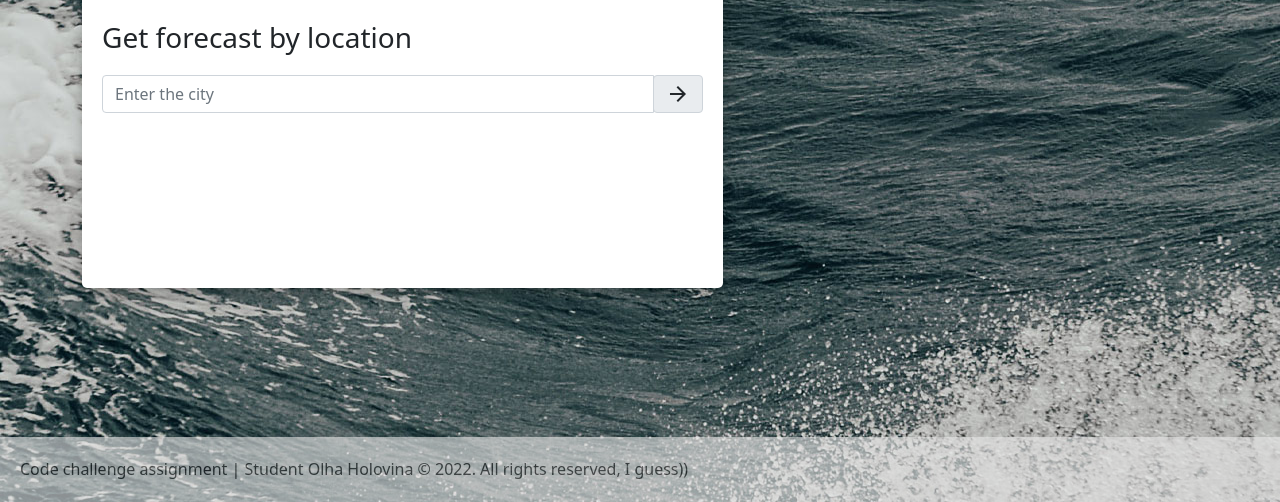
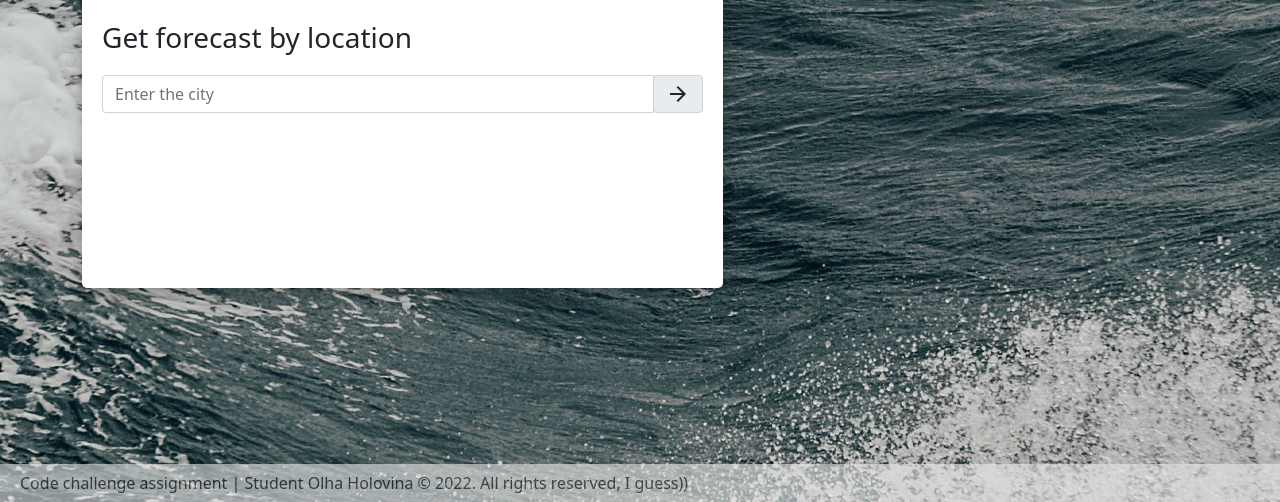
Before and after one commit to OlhaHolovina/code-assignment, a plain HTML site: page index.html in a window 1280 px wide. Shown: the part 298-800 px from the top of the page. Drawn offline with nearby package versions, Linux system fonts and the light colour scheme.

Commit message:
footer height fix

```diff
--- a/css/style.css
+++ b/css/style.css
@@ -109,8 +109,8 @@ button[type=submit] {
 /*Footer*/
 footer {
   width: 100%;
-  height: 65px;
-  line-height: 65px;
+  height: 38px;
+  line-height: 38px;
   background-color: #e8e8e8;
   color: #2b2b2c;
   opacity: 0.6;
@@ -122,6 +122,7 @@ footer {
 .result {
   padding-top: 0;
   font-size: 20px;
+  margin-top: 20px;
 }
 
 .result .icon {
```
